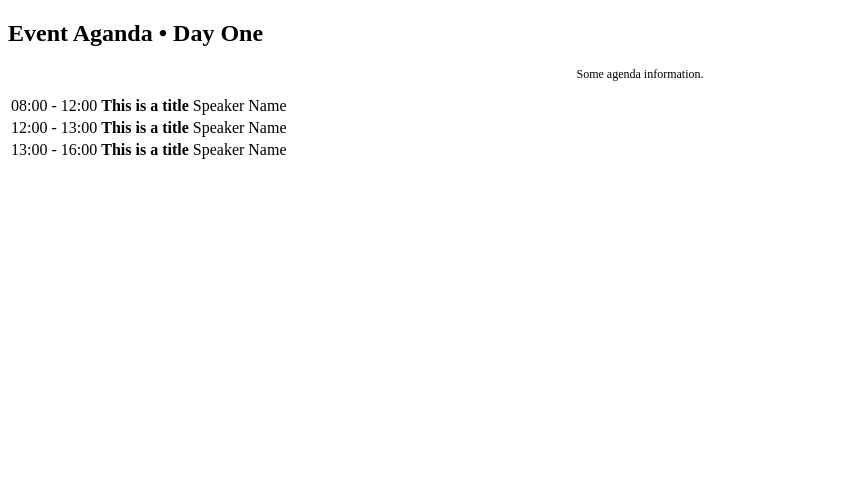
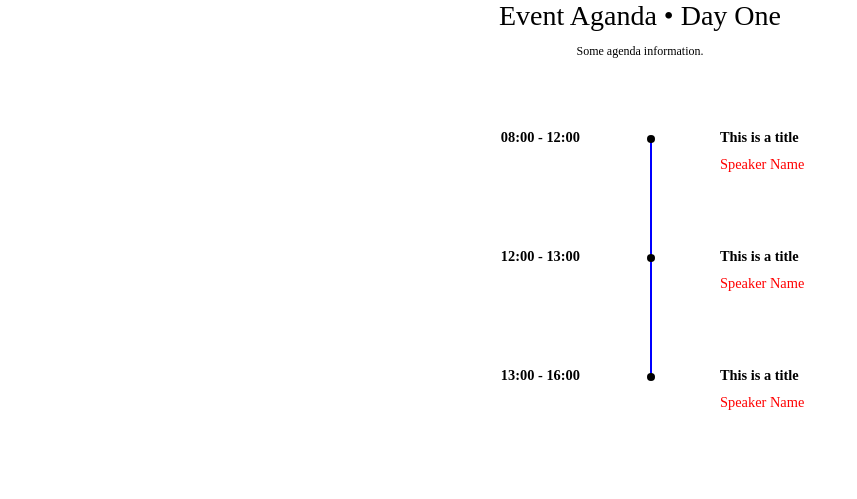
Before and after one commit to DanCanetti/agenda-parser, a plain HTML site: page index.html in a window 1280 px wide. Shown: the whole page, without its empty margins (0-857 px from the left). Drawn offline with nearby package versions, Linux system fonts and the light colour scheme.

Commit message:
Add style call to header.

```diff
--- a/index.html
+++ b/index.html
@@ -5,6 +5,7 @@
     <script src="https://cdn.jsdelivr.net/npm/vue/dist/vue.js"></script>
     <script src="https://unpkg.com/axios/dist/axios.min.js"></script>
     <script type="text/javascript" defer src="js/parse-csv.js"></script>
+    <link rel="stylesheet" rel="async" href="/css/agenda.css">
 </head>
 
 <body>
```
